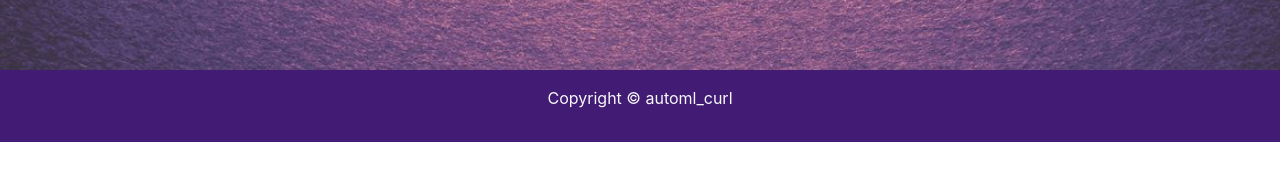
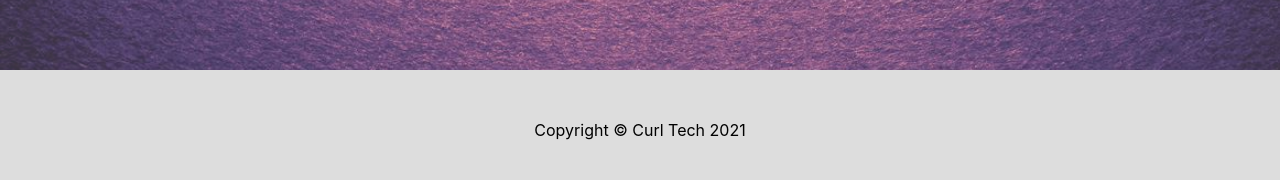
Before and after one commit to nikzagarwal/Project_21, a React (Create React App) app in the folder Frontend/pr21/: page /Home in a window 1280 px wide. Shown: the part 2856-3036 px from the top of the page. Before the commit the page ends 2998 px from the top, so only its background shows below. Built offline with nearby package versions, Linux system fonts and the light colour scheme.

Commit message:
frontend of home page with minor issues like button palcement

```diff
--- a/Frontend/pr21/src/components/Home.js
+++ b/Frontend/pr21/src/components/Home.js
@@ -138,7 +138,7 @@ class Home extends Component {
                 <div className="section3" id="section3">
                     <div className="section3box">
                         <h1>Yes, Its that Easy</h1>
-                        <video className="section3video" width="640" height="360" autoplay controls>
+                        <video className="section3video" width="640" height="360"  controls>
                             <source src={aivideo} type="video/mp4" />
                             <p>Your browser does not support the video tag.</p>
                         </video>
--- a/Frontend/pr21/src/components/Pagewrapper.js
+++ b/Frontend/pr21/src/components/Pagewrapper.js
@@ -40,7 +40,7 @@ class PageWrapper extends Component {
 
                 <footer className=" text-light py-3 footer">
                     <p className="text-center">
-                        Copyright &copy; automl_curl
+                        Copyright &copy; Curl Tech 2021
             </p>
                 </footer>
 
--- a/Frontend/pr21/src/components/create.js
+++ b/Frontend/pr21/src/components/create.js
@@ -2,7 +2,7 @@ import React, { Component } from 'react';
 class Create extends Component {
     render() {
         return (
-            <div className="createbody" id="section2">
+            <div className="section2" id="section2">
                 <div className="createpagebox">
                     <h1>Project Creation</h1>
                     <p>" In this section you can create a new project by giving your own data to us"</p>
@@ -25,7 +25,7 @@ class Create extends Component {
                                 <div className="col-30">
                                     <label htmlFor="train">Enter training data</label>
                                 </div>
-                                <div className="col-70" >
+                                <div className="col-70">
                                     <input type="file" className="form-control" id="train" accept=".csv" name="train"
                                         placeholder="enter training data in csv format" required />
                                 </div>
--- a/Frontend/pr21/src/index.css
+++ b/Frontend/pr21/src/index.css
@@ -464,7 +464,10 @@ label {
 /* footer design */
 .footer
 {
-  /* background-color: rgba(10, 0, 2, 0.815); */
-  color: #fff;
-  background-color: #421b75;
+  background-color: #ddd;
+  min-height: 20vh;
 }
+.text-center{
+  padding: 2em;
+  color: #000;
+}
--- a/Frontend/pr21/src/index.js
+++ b/Frontend/pr21/src/index.js
@@ -38,23 +38,6 @@ reportWebVitals();
       document.documentElement.scrollTop = 0;
   }
 
-
-// Create page start engine forms
-var startengine = document.getElementById('startengine');
-startengine.onclick = function() {
-  var theFormItself = document.getElementById('form1');
-  $( theFormItself ).fadeOut( 2000 );
-  var theFormItself2 = document.getElementById('form2');
-  $( theFormItself2).fadeIn( 5000 );
-}
-// display 3rd form and hide 2nd
-var auto = document.getElementById('form2button');
-auto.onclick = function() {
-  var theFormItself = document.getElementById('form2');
-  $( theFormItself ).fadeOut( 2000 );
-  var theFormItself2 = document.getElementById('form3');
-  $( theFormItself2).fadeIn( 5000 );
-}
 //***********************************************************************************************************
 // Typing text
 const typedTextSpan = document.querySelector(".typed-text");
@@ -99,3 +82,21 @@ function erase() {
 document.addEventListener("DOMContentLoaded", function() { // On DOM Load initiate the effect
   if(textArray.length) setTimeout(type, newTextDelay + 250);
 });
+
+
+// Create page start engine forms
+var startengine = document.getElementById('startengine');
+startengine.onclick = function() {
+  var theFormItself = document.getElementById('form1');
+  $( theFormItself ).fadeOut( 2000 );
+  var theFormItself2 = document.getElementById('form2');
+  $( theFormItself2).fadeIn( 5000 );
+}
+// display 3rd form and hide 2nd
+var auto = document.getElementById('form2button');
+auto.onclick = function() {
+  var theFormItself = document.getElementById('form2');
+  $( theFormItself ).fadeOut( 2000 );
+  var theFormItself2 = document.getElementById('form3');
+  $( theFormItself2).fadeIn( 5000 );
+}
```
